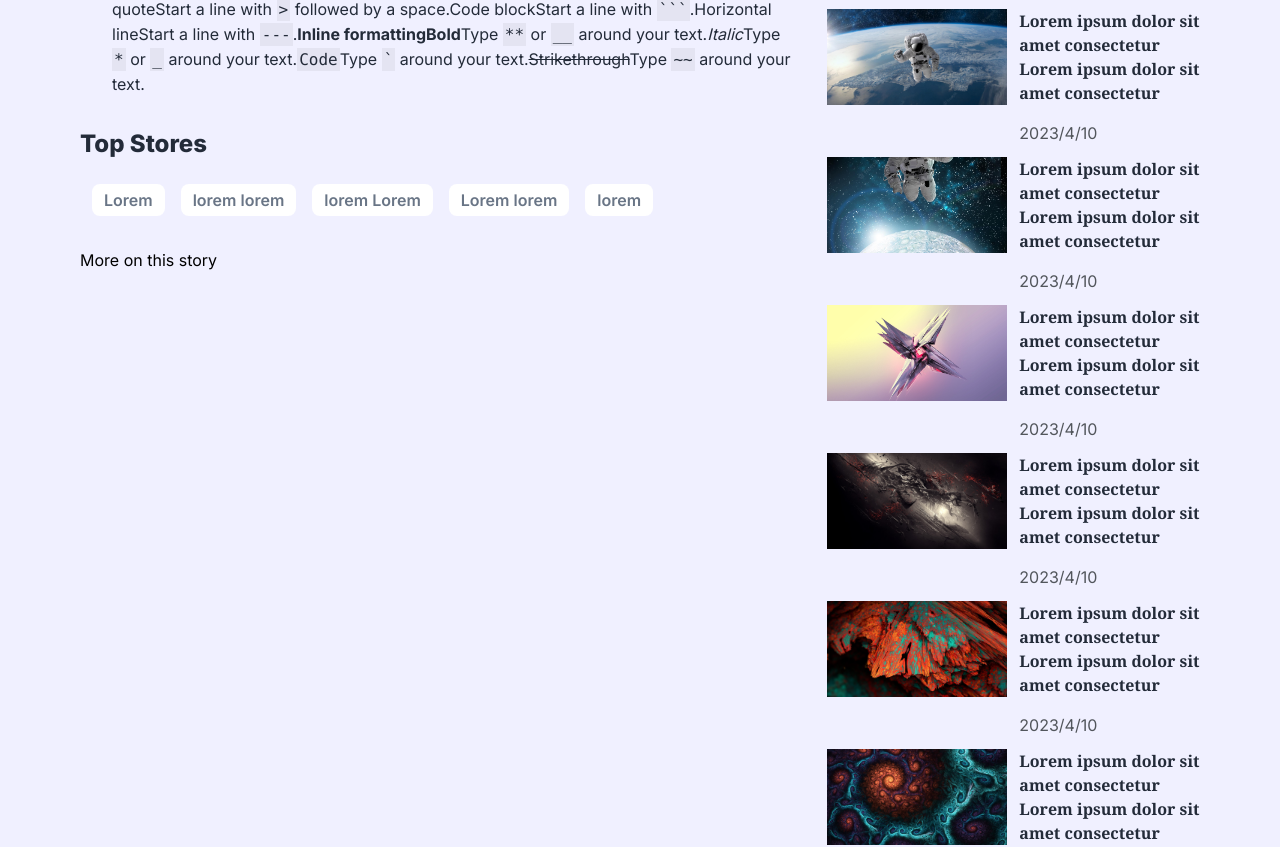
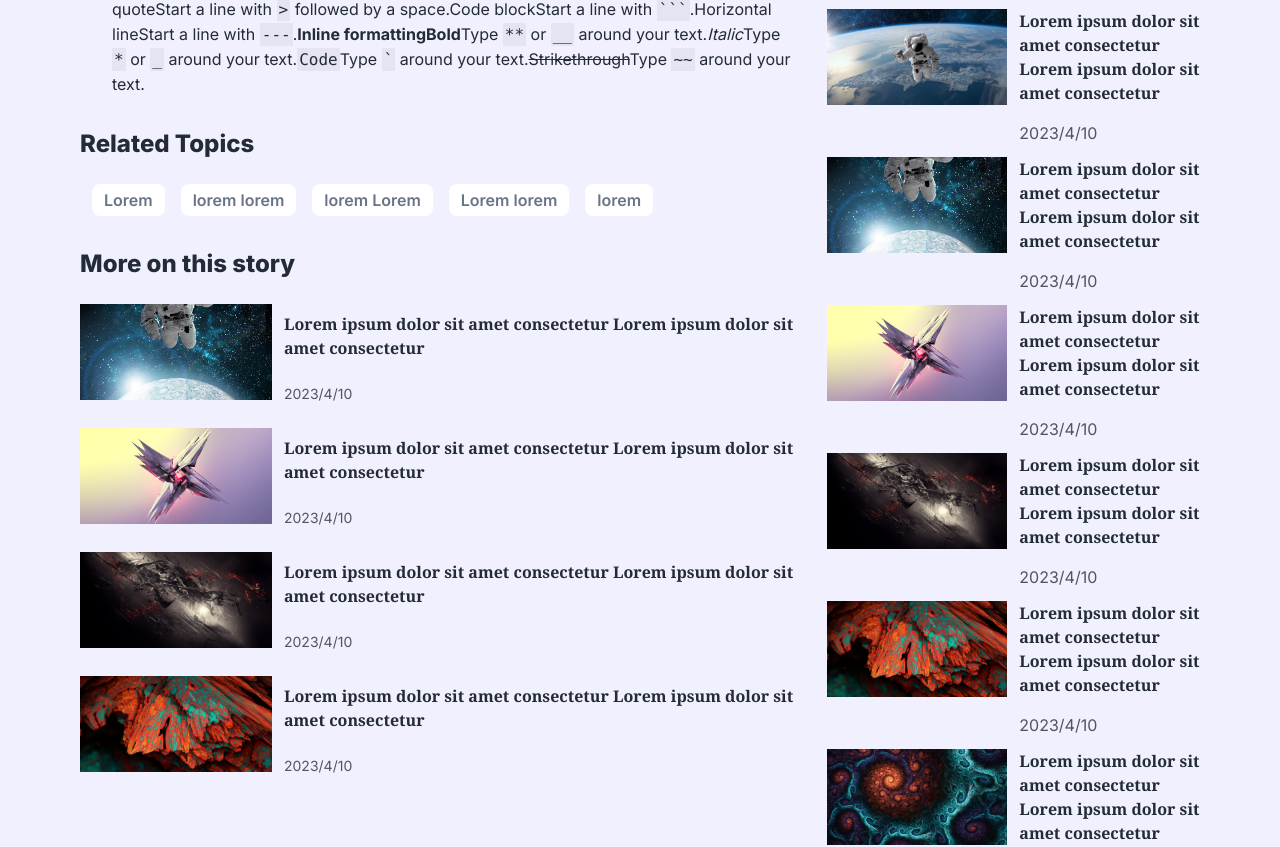
Before and after one commit to sdy2000/f-news, a React (Create React App) app: page /news/1 in a window 1280 px wide. Shown: the part 2360-3207 px from the top of the page. Built offline with nearby package versions, Linux system fonts and the light colour scheme.

Commit message:
Create NewsCardForDeatil and upate NewsDetails

```diff
--- /dev/null
+++ b/src/components/card/NewsCardForDetail.jsx
@@ -0,0 +1,32 @@
+import React from 'react'
+import { Link } from 'react-router-dom'
+
+const NewsCardForDetail = ({ moreNews }) => {
+    return (
+        <div className='flex flex-col gap-4'>
+            {
+                moreNews.map(news => (
+                    <Link
+                        className='flex flex-col sm:flex-row'
+                        to={`/news/${news.slug}`}
+                        key={news.newsId}>
+                        <img
+                            className='w-full h-52 xs:h-72 sm:w-48 sm:min-w-[12rem] sm:h-24 object-cover mb-3'
+                            src={`/assets/img/${news.image}`}
+                            alt={news.title} />
+                        <div className='flex flex-col sm:justify-around gap-2 px-3'>
+                            <h3 className='text-p font-semibold font-serif'>
+                                {news.title}
+                            </h3>
+                            <span className='text-t text-sm'>
+                                {news.createDate}
+                            </span>
+                        </div>
+                    </Link>
+                ))
+            }
+        </div>
+    )
+}
+
+export default NewsCardForDetail
--- a/src/components/index.js
+++ b/src/components/index.js
@@ -26,6 +26,7 @@ export { default as XsNewsCard } from './card/XsNewsCard'
 // // Card // //
 export { default as RecentNewsCard } from './card/RecentNewsCard'
 export { default as TopStroryCard } from './card/TopStroryCard'
+export { default as NewsCardForDetail } from './card/NewsCardForDetail'
 
 
 // // // // Scroll Bar // // // //
--- a/src/pages/home/NewsDetails.jsx
+++ b/src/pages/home/NewsDetails.jsx
@@ -1,5 +1,5 @@
 import React from 'react'
-import { PostDetailBar, RecentNewsCard, RelatedTopics, TopStroryCard } from '../../components'
+import { NewsCardForDetail, PostDetailBar, RecentNewsCard, RelatedTopics, TopStroryCard } from '../../components'
 import { PostDetail } from '../../parts'
 
 const news = {
@@ -99,6 +99,33 @@ const relatedTopics = [
     'Lorem', 'lorem lorem', 'lorem Lorem', 'Lorem lorem', 'lorem'
 ]
 
+const moreNews = [
+    {
+        newsId: 3,
+        title: 'Lorem ipsum dolor sit amet consectetur Lorem ipsum dolor sit amet consectetur',
+        image: 'img3.jpg',
+        createDate: '2023/4/10',
+    },
+    {
+        newsId: 4,
+        title: 'Lorem ipsum dolor sit amet consectetur Lorem ipsum dolor sit amet consectetur',
+        image: 'wallpaperflare.com_wallpaper (11).jpg',
+        createDate: '2023/4/10',
+    },
+    {
+        newsId: 5,
+        title: 'Lorem ipsum dolor sit amet consectetur Lorem ipsum dolor sit amet consectetur',
+        image: 'wallpaperflare.com_wallpaper (17).jpg',
+        createDate: '2023/4/10',
+    },
+    {
+        newsId: 6,
+        title: 'Lorem ipsum dolor sit amet consectetur Lorem ipsum dolor sit amet consectetur',
+        image: 'wallpaperflare.com_wallpaper (20).jpg',
+        createDate: '2023/4/10',
+    },
+]
+
 const NewsDetails = () => {
     return (
         <>
@@ -111,12 +138,15 @@ const NewsDetails = () => {
 
                         <div className='flex flex-col gap-6 my-8'>
                             <h3 className='text-p text-2xl font-extrabold'>
-                                Top Stores
+                                Related Topics
                             </h3>
                             <RelatedTopics topics={relatedTopics} />
                         </div>
-                        <div className=''>
-                            More on this story
+                        <div className='flex flex-col gap-6 my-8'>
+                            <h3 className='text-p text-2xl font-extrabold'>
+                                More on this story
+                            </h3>
+                            <NewsCardForDetail moreNews={moreNews} />
                         </div>
                     </div>
 
```
